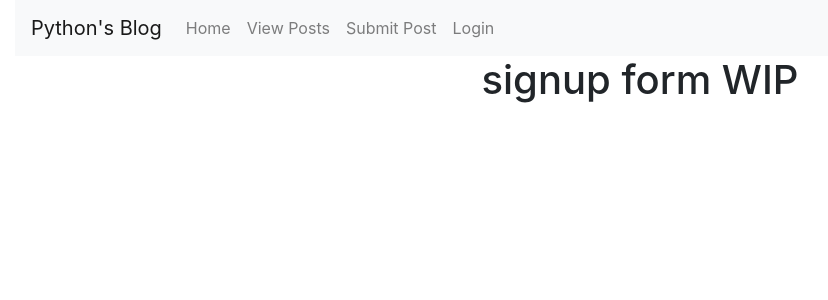
After one commit to djsall/halado_prog_bead, a Django app: page /signup in a window 1280 px wide. The commit adds this page. Shown: the top 300 px of the page, without its empty margins (0-828 px from the left). Run offline with Django 3.2, Linux system fonts and the light colour scheme; some libraries are stand-ins or nearby versions.

```diff
--- a/halado_prog_bead/templates/base_generic.html
+++ b/halado_prog_bead/templates/base_generic.html
@@ -35,10 +35,10 @@
 							<a class="nav-link" href="{% url 'createpost' %}"
 								>Create Post as {{ user.get_username}}</a
 							>
-						</li class="nav-item">
+						</li>
 						<li>
 							<a class="nav-link" href="{% url 'logout' %}?next={{request.path}}">Logout</a>
-						</li class="nav-item">
+						</li>
 						{% else %}
 						<li class="nav-item">
 							<a class="nav-link" href="{% url 'login' %}?next={{request.path}}">Login</a>
--- a/halado_prog_bead/templates/registration/login.html
+++ b/halado_prog_bead/templates/registration/login.html
@@ -28,5 +28,6 @@
 
 {# Assumes you setup the password_reset view in your URLconf #}
 <p><a href="{% url 'password_reset' %}">Lost password?</a></p>
+<p><a href="{% url 'signup' %}">Sign up</a></p>
 
 {% endblock %}
--- /dev/null
+++ b/halado_prog_bead/templates/signup.html
@@ -0,0 +1,5 @@
+{% extends 'base_generic.html' %}
+{% block content %}
+
+<h1>signup form WIP</h1>
+{% endblock %}
--- a/halado_prog_bead/urls.py
+++ b/halado_prog_bead/urls.py
@@ -1,18 +1,3 @@
-"""halado_prog_bead URL Configuration
-
-The `urlpatterns` list routes URLs to views. For more information please see:
-    https://docs.djangoproject.com/en/3.1/topics/http/urls/
-Examples:
-Function views
-    1. Add an import:  from my_app import views
-    2. Add a URL to urlpatterns:  path('', views.home, name='home')
-Class-based views
-    1. Add an import:  from other_app.views import Home
-    2. Add a URL to urlpatterns:  path('', Home.as_view(), name='home')
-Including another URLconf
-    1. Import the include() function: from django.urls import include, path
-    2. Add a URL to urlpatterns:  path('blog/', include('blog.urls'))
-"""
 from django.contrib import admin
 from django.urls import path
 from halado_prog_bead import views
@@ -25,9 +10,10 @@ urlpatterns = [
 
 #include index
 urlpatterns += [
-		path('', views.index, name='index'),
-		path('viewposts', views.viewposts, name='viewposts'),
-		path('submitpost', views.submitpost, name='submitpost')
+	path('', views.index, name='index'),
+	path('viewposts', views.viewposts, name='viewposts'),
+	path('submitpost', views.submitpost, name='submitpost'),
+	path('signup', views.signup, name='signup')
 ]
 
 #static files
--- a/halado_prog_bead/views.py
+++ b/halado_prog_bead/views.py
@@ -1,10 +1,14 @@
 from django.shortcuts import render
 
 # example post data - TODO: Convert to DICT ARRAY so multiple posts can be viewed
-posts_data = {
+post_data = {
 	"title": "yeah, here we go",
 	"content": "Fuck you",
-	"created-at": "2020-06-09"
+	"created": "2020-06-09"
+}
+posts = {
+	"post_1": post_data,
+	"post_2": post_data
 }
 
 
@@ -21,7 +25,7 @@ def viewposts(request):
 	return render(
 		request,
 		'view_posts.html',
-		posts_data
+		posts
 	)
 
 
@@ -31,3 +35,9 @@ def submitpost(request):
 		request,
 		'submit_post.html'
 	)
+#signup form
+def signup(request):
+	return render(
+		request,
+		'signup.html'
+	)
```
Also changed, not shown: halado_prog_bead/templates/view_posts.html (+14 -0 lines), halado_prog_bead/models.py (added).
